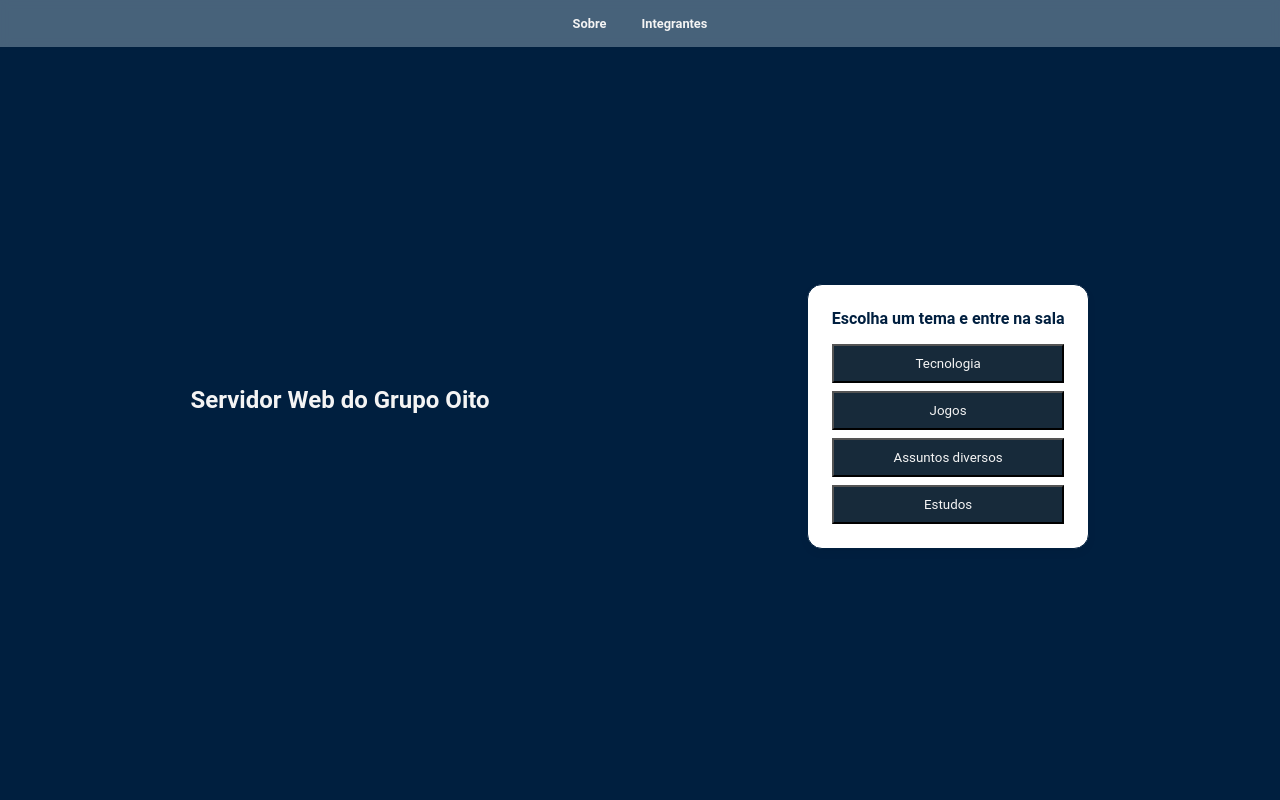
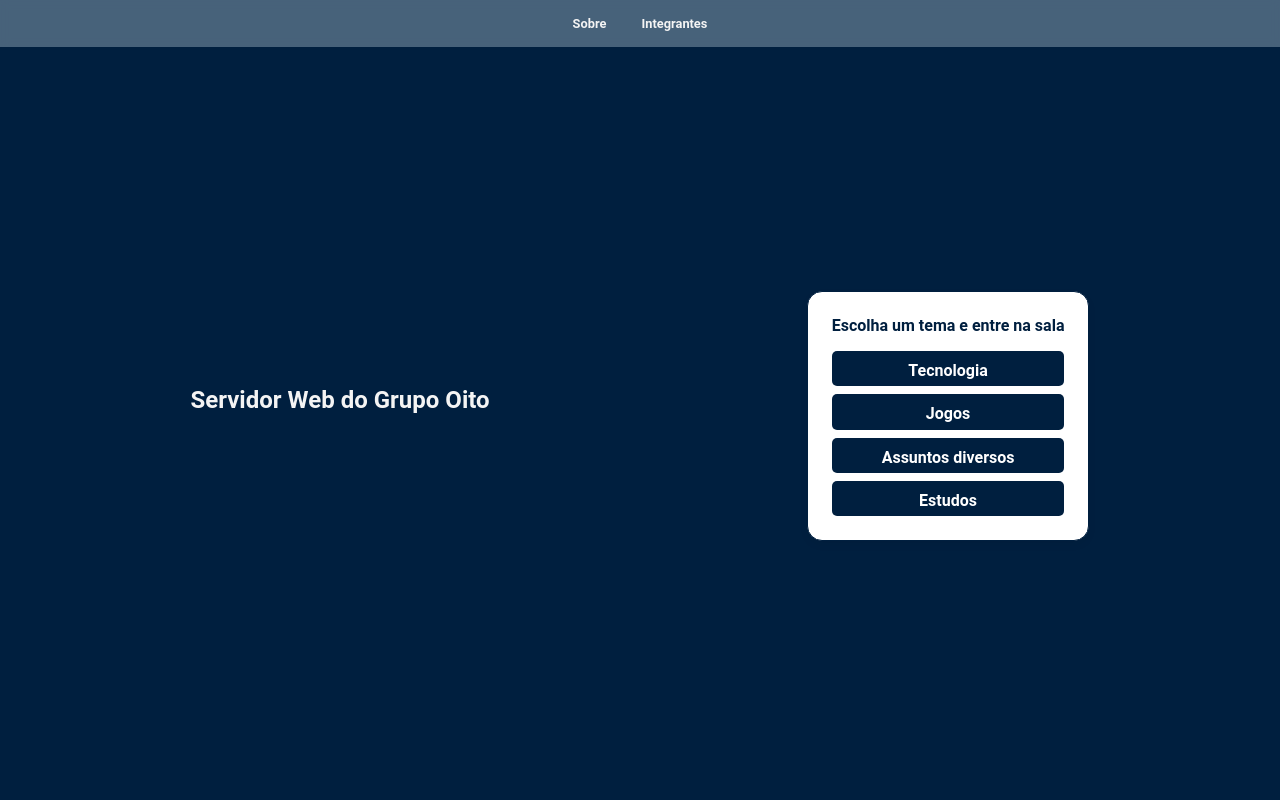
Before and after one commit to Denisnascimentor/Servidor, a plain HTML site: page app/static/index.html in a window 1280 px wide. Shown: the top 800 px of the page. Drawn offline with Linux system fonts and the light colour scheme.

Commit message:
feat: styling button

```diff
--- a/app/static/src/css/style.css
+++ b/app/static/src/css/style.css
@@ -75,10 +75,27 @@ nav a :hover{
 
 .chat-btn {
     cursor: pointer;
-    background-color: var(--dark-blue);
-    color: var(--light-gray);
+    background-color: var(--blue);
+    color: white;
+
     padding: 10px 20px;
+
+    border: none;
+    border-radius: 5px;
+    font-weight: bold;
+    text-decoration: none;
+
+    height: 2.2rem;
     width: 100%;
+
+    text-align: center;
+    font-size: 16px;
+    transition: background-color 300ms ease;
+}
+
+.chat-btn:hover {
+    background-color: var(--light-blue);
+    color: var(--blue);
 }
 
 .about, .details, .contributors {
```
